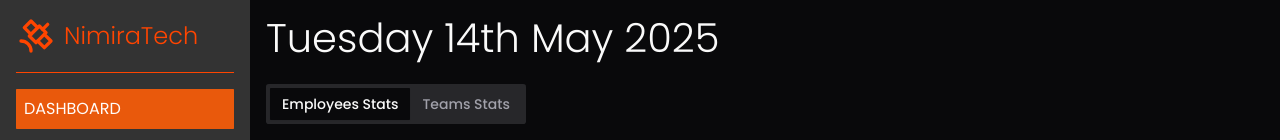
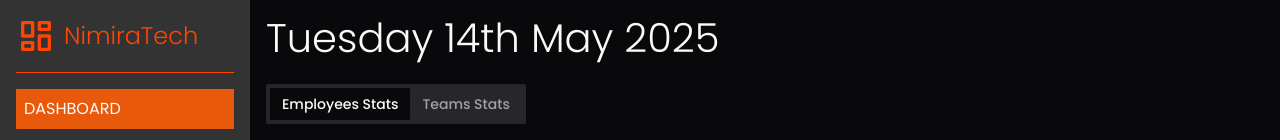
Before and after one commit to Nimira43/NT-Dashboard, a Next.js app: page /dashboard in a window 1280 px wide. Shown: the top 140 px of the page. Built offline with nearby package versions, Linux system fonts and the light colour scheme.

Commit message:
Updated logo icon in menu-title.tsx

```diff
--- a/app/dashboard/components/menu-title.tsx
+++ b/app/dashboard/components/menu-title.tsx
@@ -1,9 +1,9 @@
-import { Satellite } from "lucide-react";
+import { RiDashboardLine } from 'react-icons/ri'
 
 export default function MenuTitle() {
   return (
     <h4 className='flex items-center'>
-      <Satellite
+      <RiDashboardLine
         size={40}
         className='text-main'
       />
```
